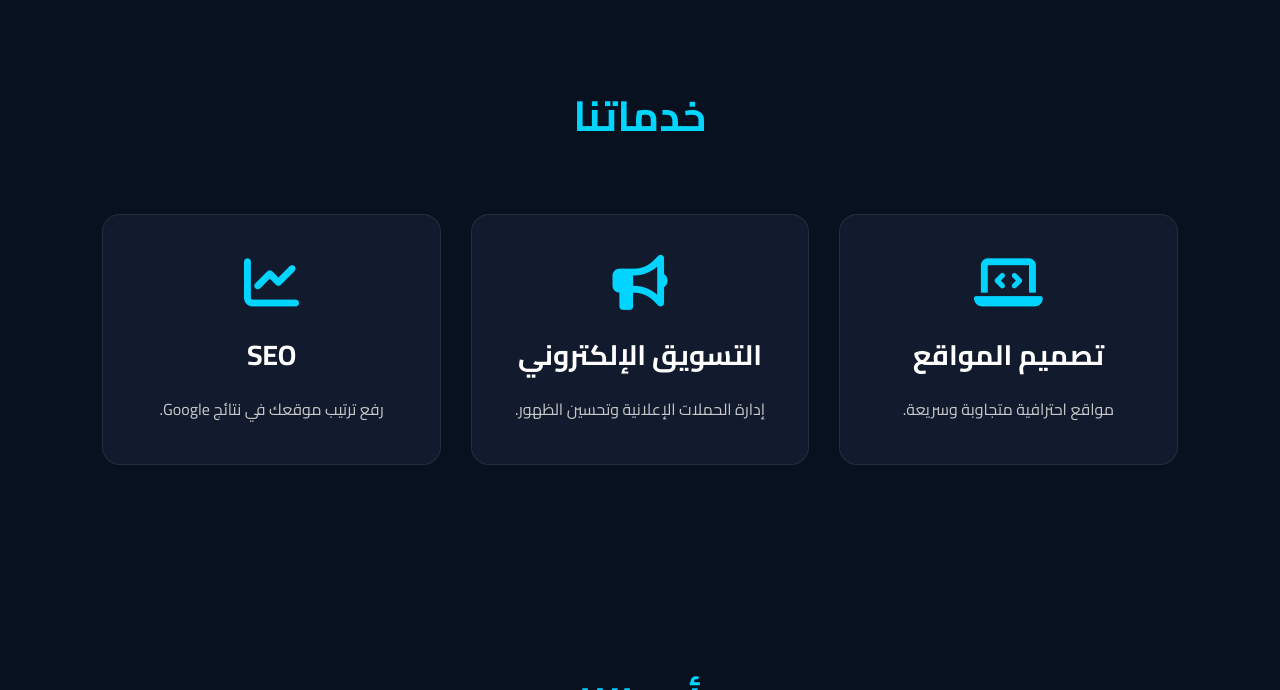
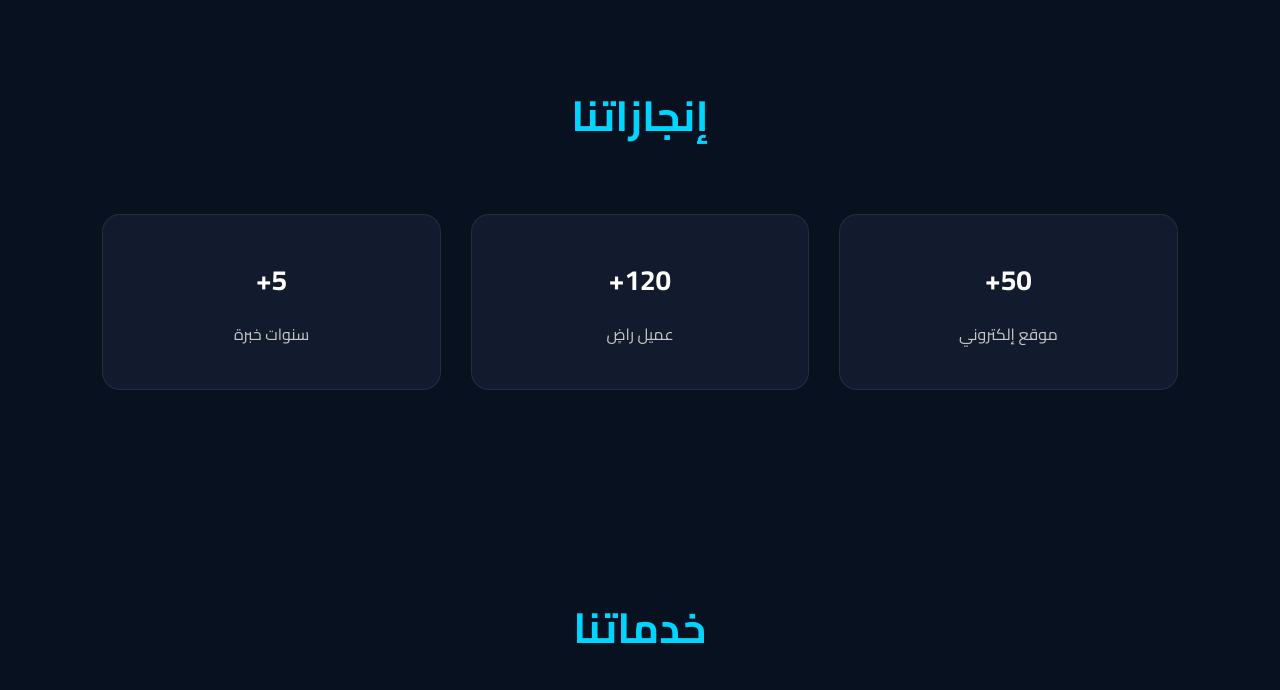
Before and after one commit to cobra-dz/cobra, a plain HTML site: page index.html in a window 1280 px wide. Shown: the part 822-1512 px from the top of the page. Drawn offline with Linux system fonts and the light colour scheme.

Commit message:
Update index.html

```diff
--- a/index.html
+++ b/index.html
@@ -60,7 +60,30 @@
 </div>
 
 </section>
+<section class="services">
 
+<h2>إنجازاتنا</h2>
+
+<div class="cards">
+
+<div class="card">
+<h3>50+</h3>
+<p>موقع إلكتروني</p>
+</div>
+
+<div class="card">
+<h3>120+</h3>
+<p>عميل راضٍ</p>
+</div>
+
+<div class="card">
+<h3>5+</h3>
+<p>سنوات خبرة</p>
+</div>
+
+</div>
+
+</section>
 <section id="services" class="services">
 
 <h2>خدماتنا</h2>
```
